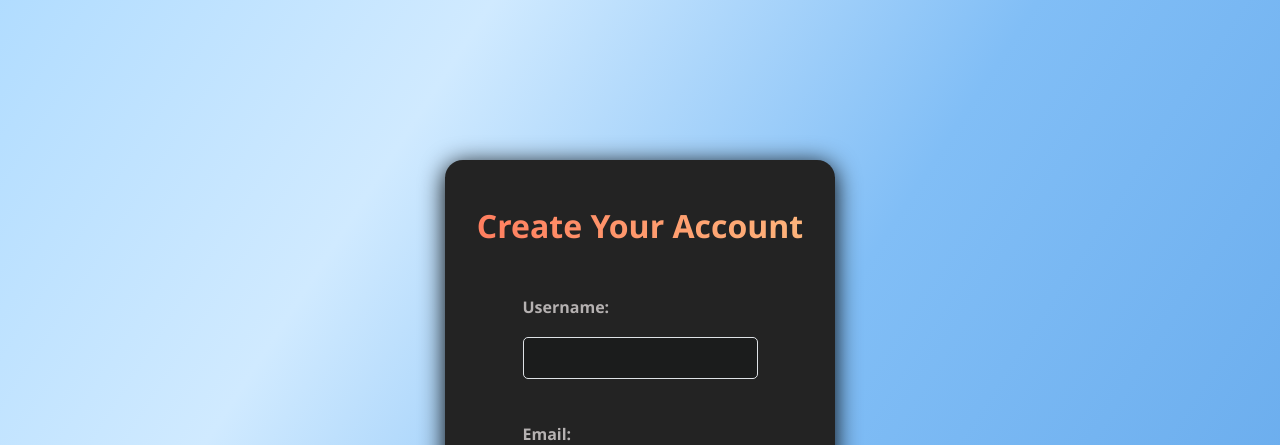
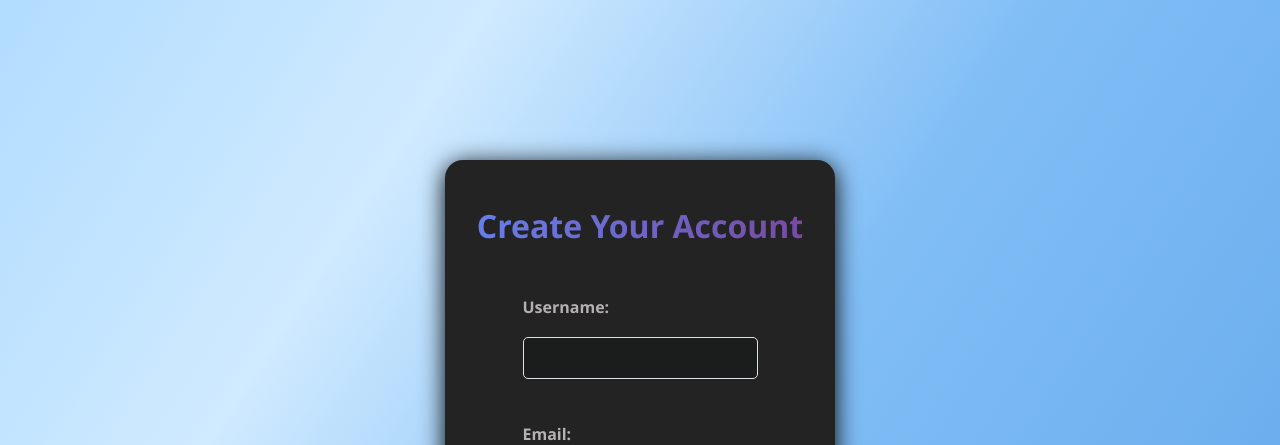
Before and after one commit to Shrawanib06/GeneAccessAI, a Flask app: page /signup in a window 1280 px wide. Shown: the part 78-523 px from the top of the page. Run offline with Flask 3, Linux system fonts and the light colour scheme.

Commit message:
Update style.css

```diff
--- a/static/style.css
+++ b/static/style.css
@@ -1385,7 +1385,7 @@ form input {
     font-size: 2rem;
     font-weight: 800;
     display: inline-block;
-    background: linear-gradient(90deg, #ff7e5f, #feb47b); /* explicit gradient */
+    background: linear-gradient(90deg, #667eea 0%, #764ba2 100%);
     -webkit-background-clip: text;
     -webkit-text-fill-color: transparent;
     background-clip: text;
```
